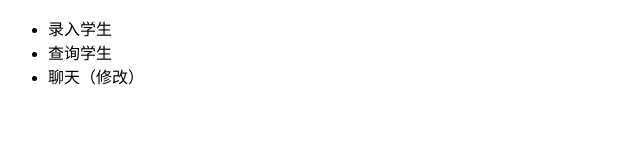
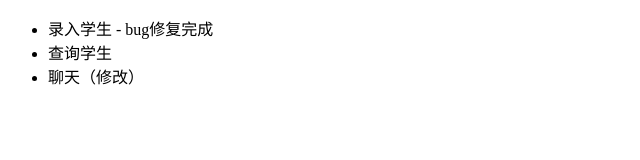
Before and after one commit to ZyKing/student, a plain HTML site: page index.html in a window 1280 px wide. Shown: the whole page, without its empty margins (0-640 px from the left). Drawn offline with Linux system fonts and the light colour scheme.

Commit message:
hot_fix分支修复了录入学生的bug

```diff
--- a/index.html
+++ b/index.html
@@ -6,7 +6,7 @@
 </head>
 <body>
    <ul>
-   	<li>录入学生</li>
+   	<li>录入学生 - bug修复完成</li>
    	<li>查询学生</li>
 	<li>聊天（修改）</li>
    </ul>
```
